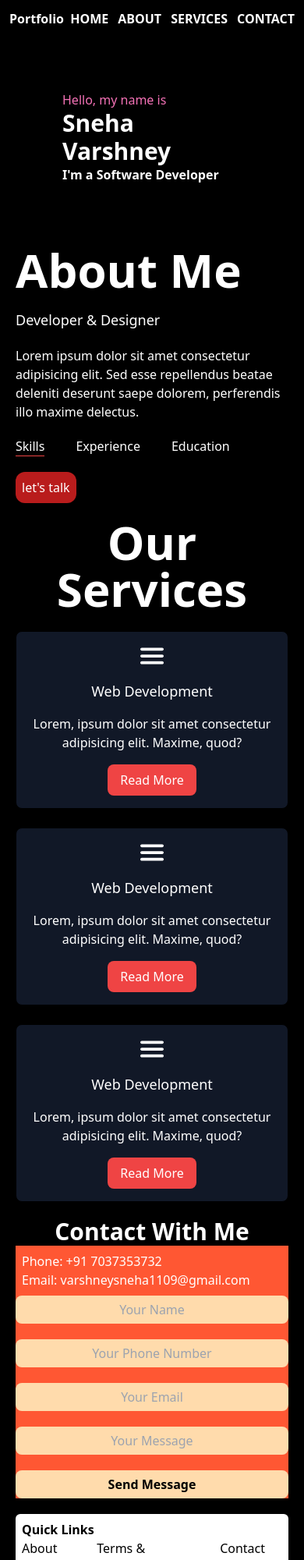
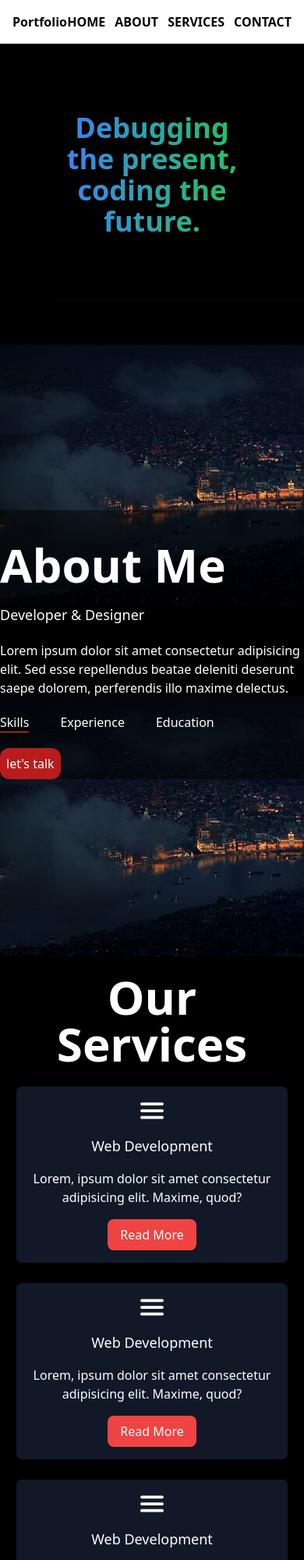
Before and after one commit to SnehaVarshney11/Portfolio, a website built with Vite: page index.html in a window 390 px wide. Shown: the top 2000 px of the page at 78% size. Built offline with nearby package versions, Linux system fonts and the light colour scheme.

Commit message:
change the about me section

```diff
--- a/index.html
+++ b/index.html
@@ -7,9 +7,9 @@
     <link href="/dist/output.css" rel="stylesheet">
 </head>
 
-<body class="bg-black">
+<body class="bg-black m-0 p-0">
     <main class="text-white">
-        <div class="flex justify-between m-3 font-semibold">
+        <div class="flex justify-between font-semibold bg-white text-black p-4 top-0 w-full fixed">
             <h3>Portfolio</h3>
             <ul class="flex space-x-3 uppercase">
                 <li class="">
@@ -26,19 +26,26 @@
                 </li>
             </ul>
         </div>
-        <div class="flex justify-between m-20 ">
-            <div class="md:m-24 lg:ml-52 lg:mt-28">
-                <p class="text-pink-400">Hello, my name is</p>
-                <h1 class="flex items-center text-3xl font-bold">Sneha Varshney</h1>
-                <p class="font-semibold">I'm a Software Developer</p>
+        <div class="m-20 mt-36 text-center">
+            <h1 class="text-4xl md:text-6xl lg:text-8xl font-bold text-transparent bg-gradient-to-r from-blue-500 to-green-500 bg-clip-text">Debugging the present, coding the future.</h1>
+        </div>
+        <!--------------- ABOUT ME  ------------------>
+        <div class="pt-10 flex justify-center items-center h-screen" style="background-image: url('/Images/about-bg.jpg');">
+            <div class="pt-10 flex" style="background-color: rgba(0, 0, 0, 0.5);">
+                <div class="space-y-5">
+                    <h1 class="text-6xl font-bold">About Me</h1>
+                    <h3 class="text-lg">Developer & Designer</h3>
+                    <p>Lorem ipsum dolor sit amet consectetur adipisicing elit. Sed esse repellendus beatae deleniti deserunt saepe dolorem, perferendis illo maxime delectus.</p>
+                    <div class="flex space-x-10 mt-3">
+                        <a class="border-b border-red-500" href="#">Skills</a>
+                        <a href="#">Experience</a>
+                        <a href="#">Education</a>
+                    </div>
+                    <button class="bg-red-700 p-2 rounded-xl">let's talk</button>
+                </div>
             </div>
-            <img class="hidden md:block md:h-72 lg:h-full" src="Images/About.png" alt="About Me">
 
-        </div>
-
-        <!--------------- ABOUT ME  ------------------>
-        <div class="m-5 flex">
-            <div class="space-y-5">
+            <!-- <div class="space-y-5">
                 <h1 class="text-6xl font-bold">About Me</h1>
                 <h3 class="text-lg">Developer & Designer</h3>
                 <p>Lorem ipsum dolor sit amet consectetur adipisicing elit. Sed esse repellendus beatae deleniti deserunt saepe dolorem, perferendis illo maxime delectus.</p>
@@ -48,8 +55,8 @@
                     <a href="#">Education</a>
                 </div>
                 <button class="bg-red-700 p-2 rounded-xl">let's talk</button>
-            </div>
-            <img class="hidden md:block md:h-72 lg:h-full border-4 border-white bg-gray-950" src="Images/About.png" alt="About Me">
+            </div> -->
+            <!-- <img class="hidden md:block md:h-72 lg:h-full border-4 border-white bg-gray-950" src="Images/About.png" alt="About Me"> -->
         </div>
 
         <!--------------- OUR SERVICES  ------------------>
@@ -98,24 +105,24 @@
         <!--------------- CONTACT ME  ------------------>
         <div class="m-5 md:m-5 relative">
             <h2 class="text-3xl md:text-6xl font-bold text-center">Contact With Me</h2>
-            <div class="md:m-10 bg-mix md:flex lg:rounded-bl-full">
+            <div class="md:m-10 md:flex lg:rounded-bl-full">
                 <div class="p-2 md:p-10">
                     Phone: +91 7037353732 <br>
                     Email: varshneysneha1109@gmail.com
                 </div>
 
-                <div class="md:p-10 flex flex-col space-y-5 flex-grow">
-                    <input class="bg-skin rounded-lg text-center p-1.5 outline-none text-black" name="name" placeholder="Your Name">
-                    <input class="bg-skin rounded-lg text-center p-1.5 outline-none text-black" name="phone" placeholder="Your Phone Number">
-                    <input class="bg-skin rounded-lg text-center p-1.5 outline-none text-black" type="email" name="email" placeholder="Your Email">
-                    <input class="bg-skin rounded-lg text-center p-1.5 outline-none text-black" name="message" placeholder="Your Message">
-                    <input type="button" class="bg-skin rounded-lg text-center p-1.5 outline-none text-black font-semibold cursor-pointer border-none mt-auto" value="Send Message">
+                <div class="md:p-10 flex flex-col space-y-5 flex-grow border">
+                    <input class=" rounded-lg text-center p-1.5 outline-none text-black" name="name" placeholder="Your Name">
+                    <input class="rounded-lg text-center p-1.5 outline-none text-black" name="phone" placeholder="Your Phone Number">
+                    <input class="rounded-lg text-center p-1.5 outline-none text-black" type="email" name="email" placeholder="Your Email">
+                    <input class="rounded-lg text-center p-1.5 outline-none text-black" name="message" placeholder="Your Message">
+                    <input type="button" class="bg-white rounded-lg text-center p-1.5 text-black outline-none  font-semibold cursor-pointer border-none mt-auto" value="Send Message">
                 </div>
             </div>
         </div>
 
         <!--------------- Footer  ------------------>
-        <div class="m-5 md:flex md:justify-between bg-white text-black space-y-5 p-2 rounded-md">
+        <div class="m-5 md:flex md:justify-between space-y-5 p-2 rounded-md">
             <div>
                 <h3 class="font-bold">Quick Links</h3>
                 <div class="flex space-x-7">
```
Also changed, not shown: tailwind.config.js (+1 -10 lines), Images/about-bg.jpg (added), dist/output.css.
